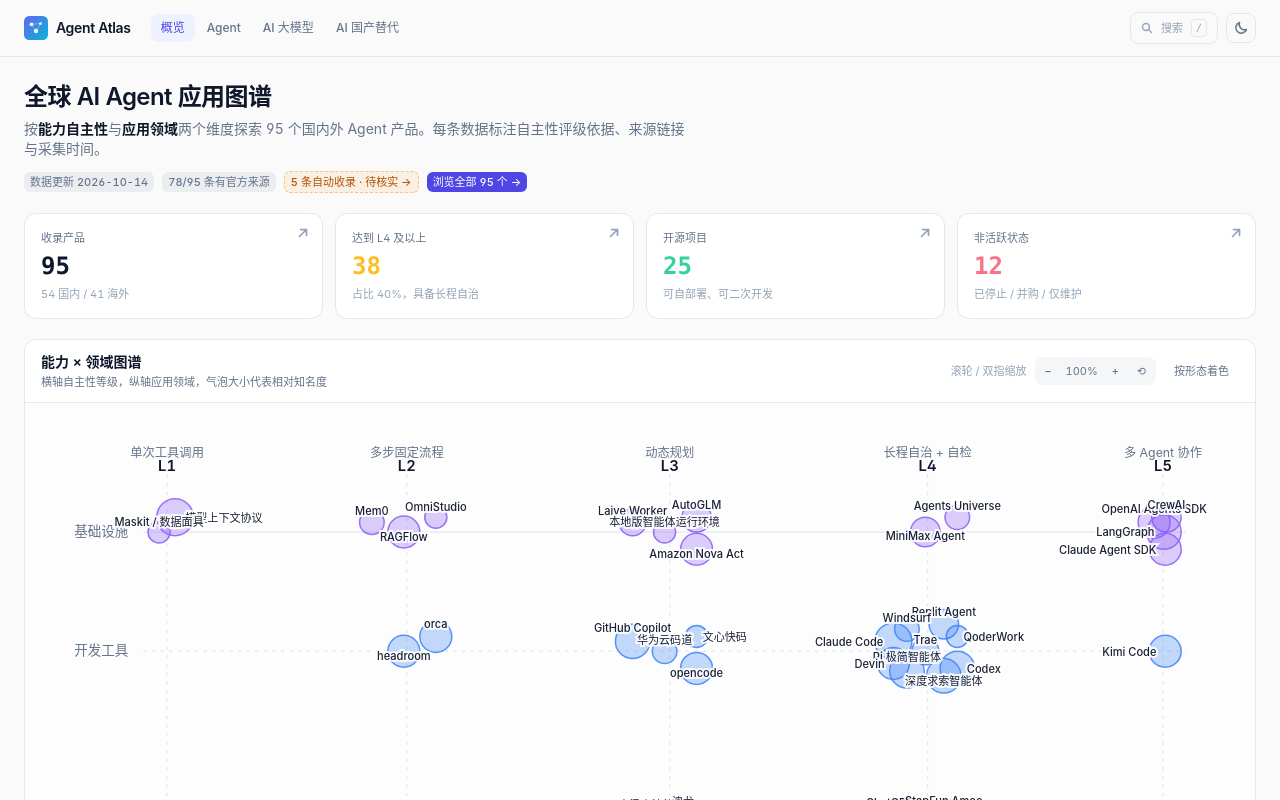
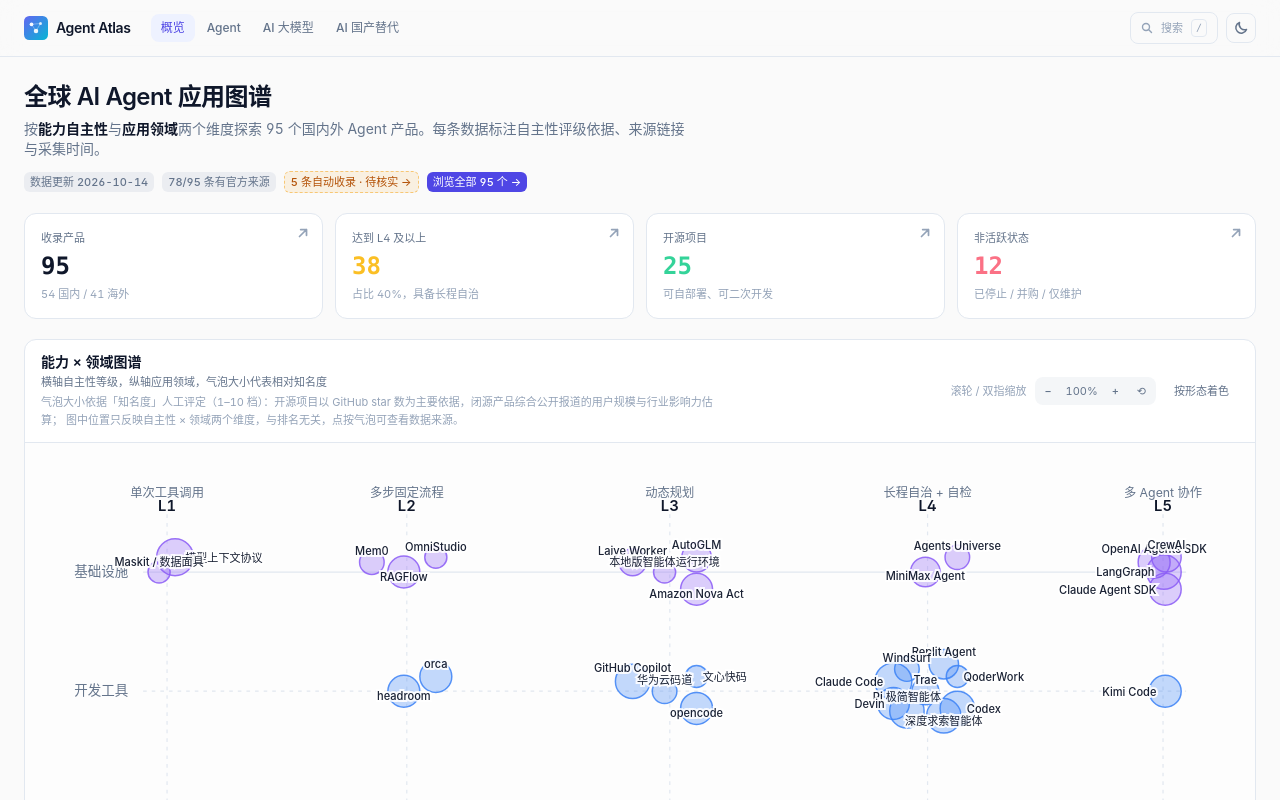
Before and after one commit to EastWolf666/agent-atlas, a React (Vite) app: page / in a window 1280 px wide. Shown: the top 800 px of the page. Built offline with nearby package versions, Linux system fonts and the light colour scheme; the HTML template or start-up script is replaced by a standard one.

Commit message:
feat(overview): 图谱气泡大小评定依据说明（GitHub star / 公开影响力，位置与排名无关）

```diff
--- a/src/components/Overview/AtlasMatrix.tsx
+++ b/src/components/Overview/AtlasMatrix.tsx
@@ -403,6 +403,11 @@
           <p className="mt-0.5 text-2xs text-muted">
             横轴自主性等级，纵轴应用领域，气泡大小代表相对知名度
           </p>
+          <p className="mt-1 max-w-2xl text-2xs leading-relaxed text-faint">
+            气泡大小依据「知名度」人工评定（1–10 档）：开源项目以 GitHub
+            star 数为主要依据，闭源产品综合公开报道的用户规模与行业影响力估算；
+            图中位置只反映自主性 × 领域两个维度，与排名无关，点按气泡可查看数据来源。
+          </p>
         </div>
         <div className="flex flex-wrap items-center gap-2">
           <span className="hidden text-2xs text-faint sm:inline">滚轮 / 双指缩放</span>
```
